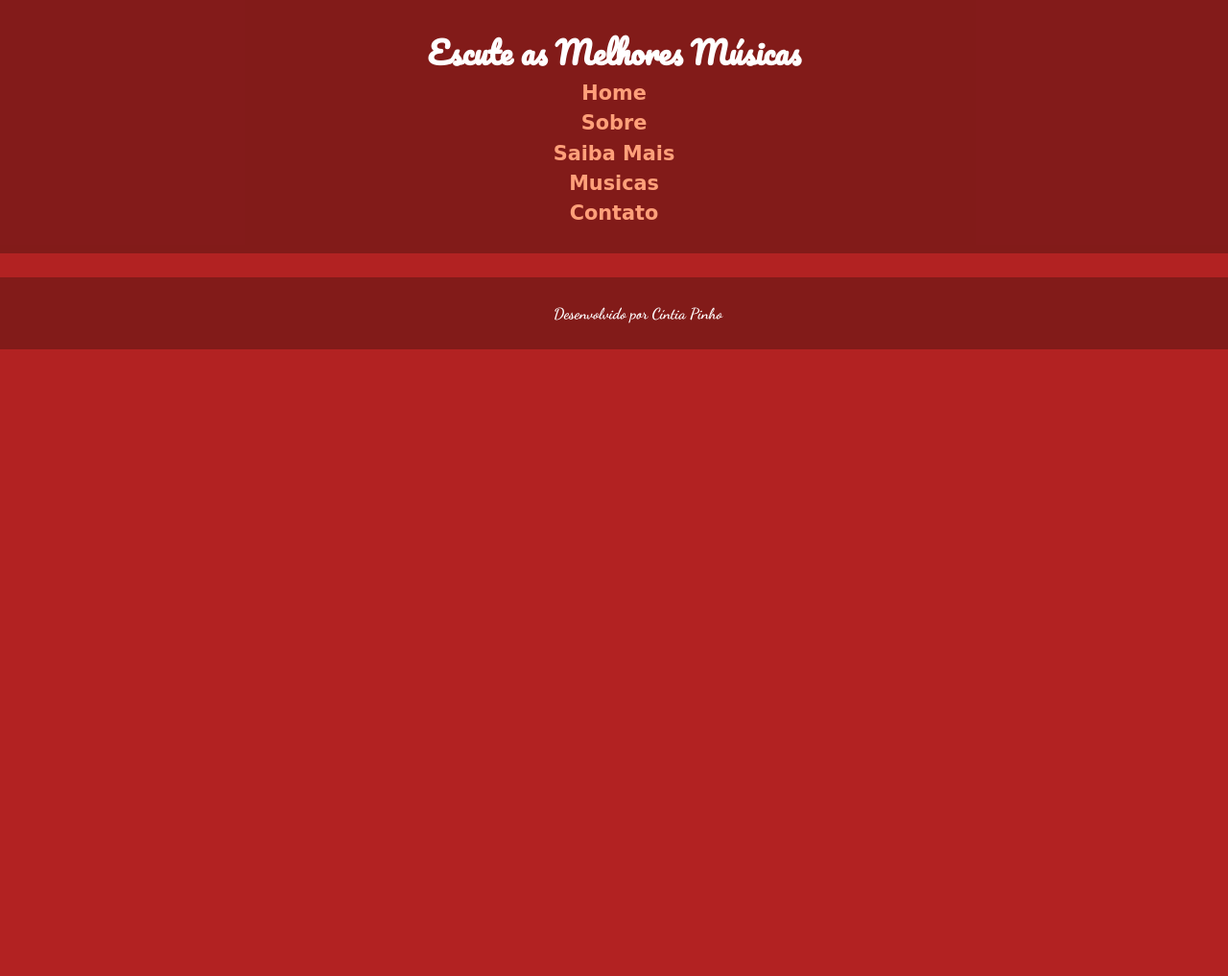
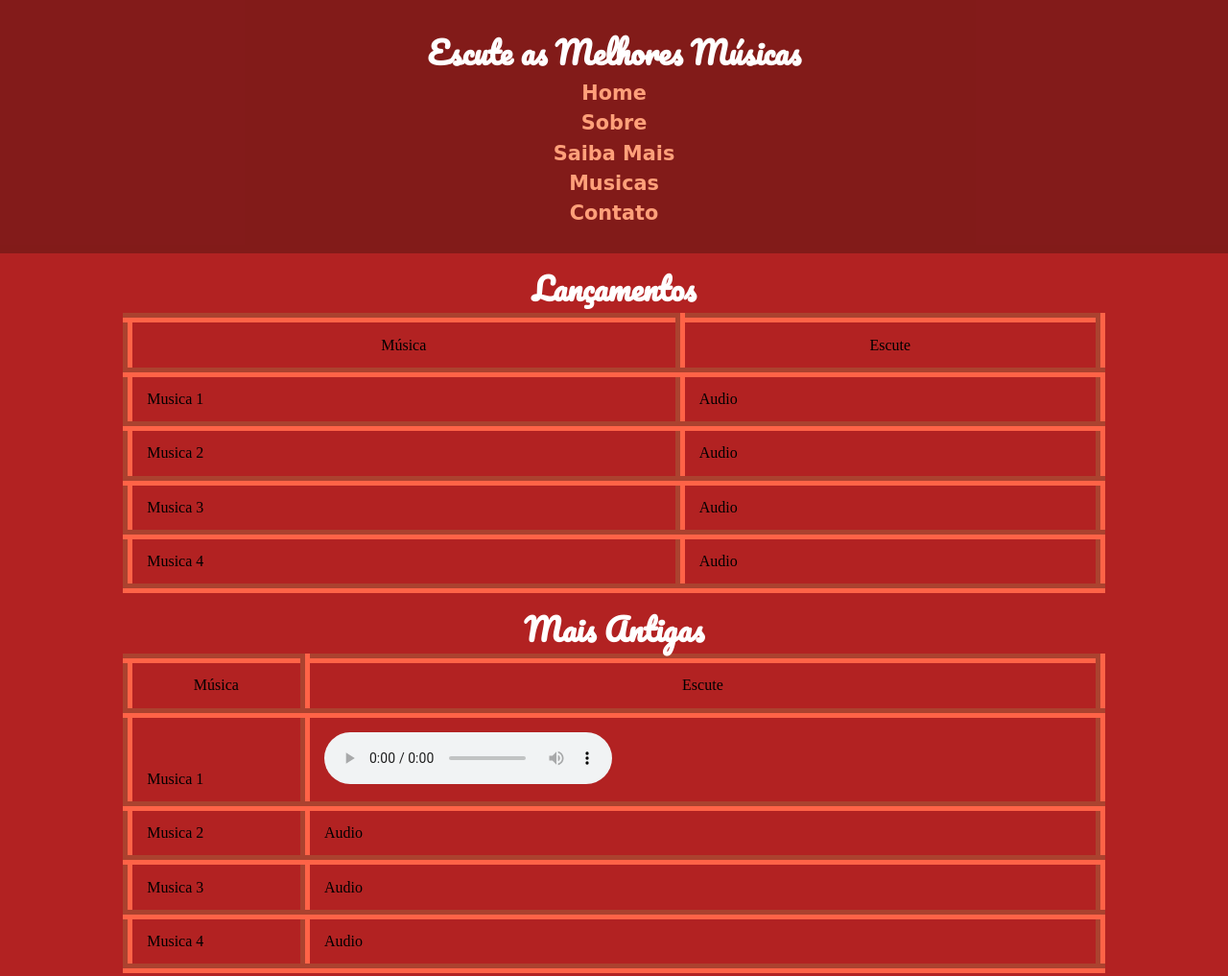
Before and after one commit to cintiapinho/meuprimeirosite1f_turmaA, a plain HTML site: page musicas.html in a window 1280 px wide. Shown: the top 1017 px of the page at 96% size. Before the commit the page ends 800 px from the top, so only its background shows below. Drawn offline with Linux system fonts and the light colour scheme.

Commit message:
Add files via upload

```diff
--- a/css/estilo.css
+++ b/css/estilo.css
@@ -160,3 +160,12 @@ footer p{
     margin-right: 2%;
     width: 50%;
 }
+
+table{
+    width: 100%;
+}
+
+table, th, td {
+    border: 10px groove #FF6347;
+    padding: 1.5%;
+  }
--- a/musicas.html
+++ b/musicas.html
@@ -29,9 +29,64 @@
     </header>
     <div class="container">
         <section>
+            <h1>Lançamentos</h1>
+            <table>
+                <tr>
+                    <th>Música</th>
+                    <th>Escute</th>
+                </tr>
+                <tr>
+                    <td>Musica 1</td>
+                    <td>Audio</td>
+                </tr>
+                <tr>
+                    <td>Musica 2</td>
+                    <td>Audio</td>
+                </tr>
+                <tr>
+                    <td>Musica 3</td>
+                    <td>Audio</td>
+                </tr>
+                <tr>
+                    <td>Musica 4</td>
+                    <td>Audio</td>
+                </tr>
+
+            </table>
 
         </section>
+
         <section>
+            <h1>Mais Antigas</h1>
+            <table>
+                <tr>
+                    <th>Música</th>
+                    <th>Escute</th>
+                </tr>
+                <tr>
+                    <td>Musica 1</td>
+                    <td>
+                        <audio controls>
+                            <source src="horse.ogg" type="audio/ogg">
+                            <source src="horse.mp3" type="audio/mpeg">
+                          Your browser does not support the audio element.
+                          </audio>
+                    </td>
+                </tr>
+                <tr>
+                    <td>Musica 2</td>
+                    <td>Audio</td>
+                </tr>
+                <tr>
+                    <td>Musica 3</td>
+                    <td>Audio</td>
+                </tr>
+                <tr>
+                    <td>Musica 4</td>
+                    <td>Audio</td>
+                </tr>
+
+            </table>
 
         </section>
     </div>
```
